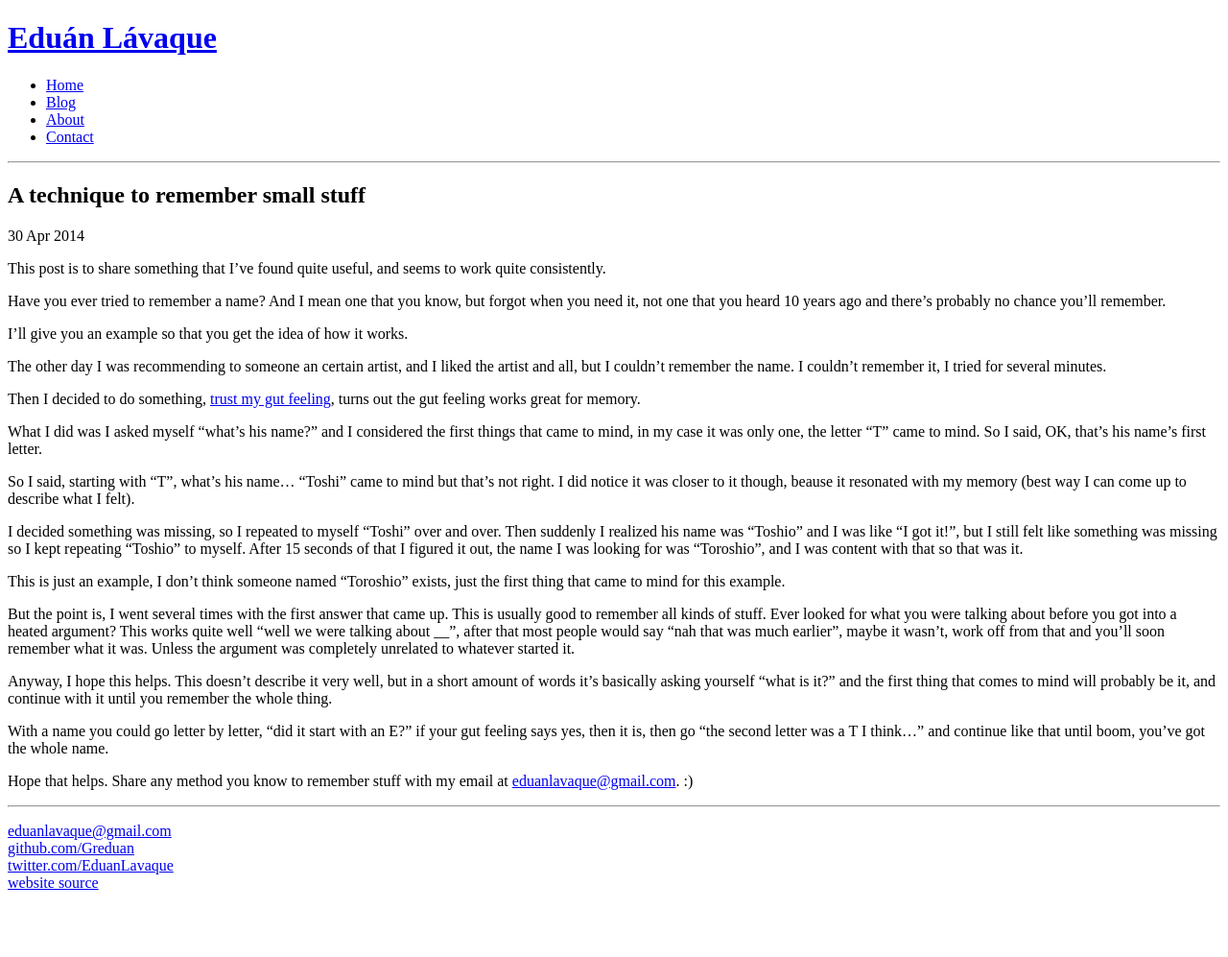
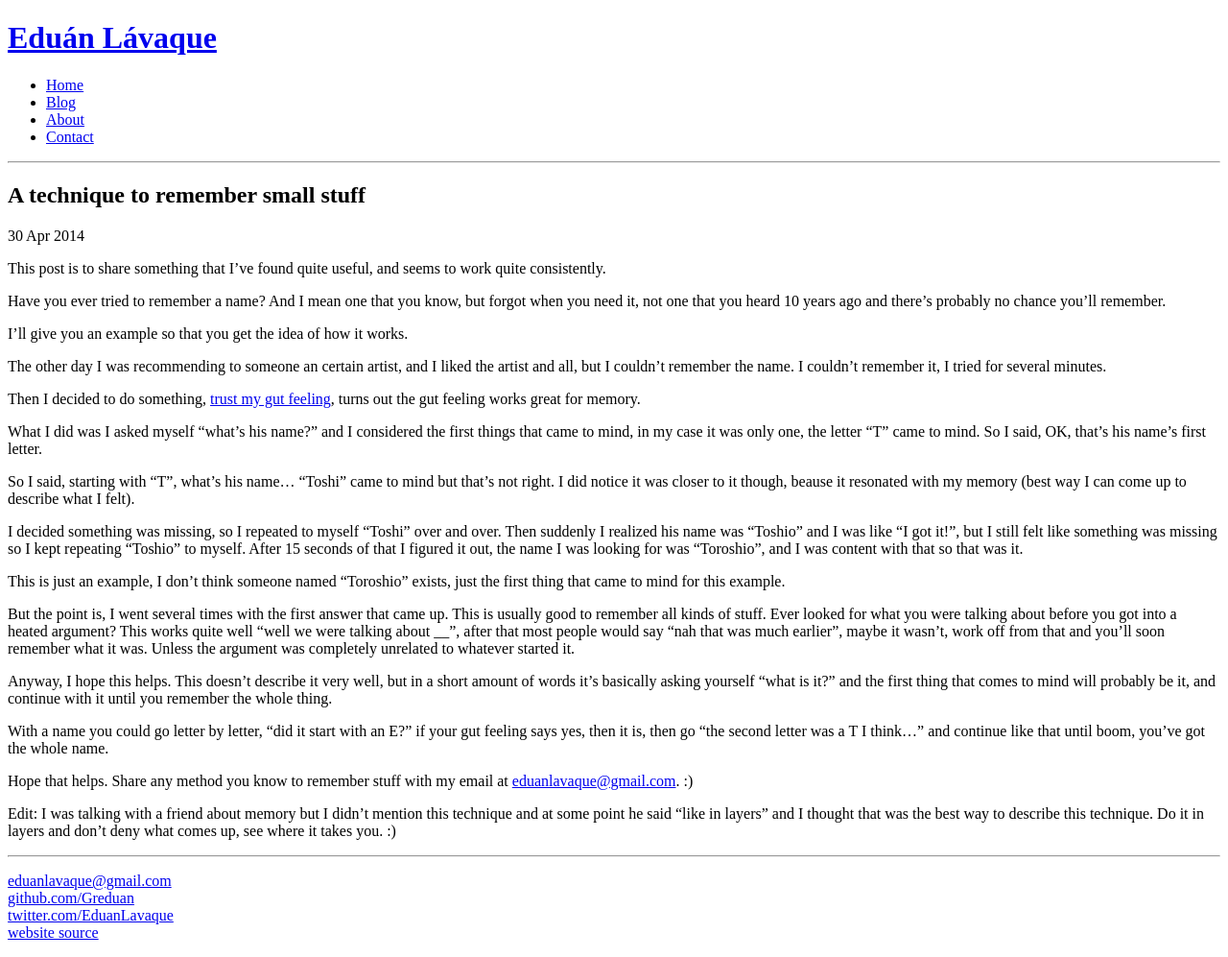
Before and after one commit to greduan/blog-content, a Jekyll site: the page built from _posts/2014-04-30-attrss.md, in a window 1280 px wide. Shown: the whole page at 96% size. Built offline with Jekyll 4.4.1, drawn with Linux system fonts in a browser that asks for light colours; Markdown is read by kramdown in place of the engine named in the settings; before the commit the page ends 945 px from its top, so only the background shows below that.

Commit message:
Modified one of latest posts

```diff
--- a/_posts/2014-04-30-attrss.md
+++ b/_posts/2014-04-30-attrss.md
@@ -56,3 +57,8 @@ continue like that until boom, you've got the whole name.
 
 Hope that helps. Share any method you know to remember stuff with my email at
 <eduanlavaque@gmail.com>. :)
+
+Edit: I was talking with a friend about memory but I didn't mention this
+technique and at some point he said "like in layers" and I thought that was the
+best way to describe this technique. Do it in layers and don't deny what comes
+up, see where it takes you. :)
```
Also changed, not shown: other parts of _posts/2014-04-30-attrss.md (+1 -0 lines).
